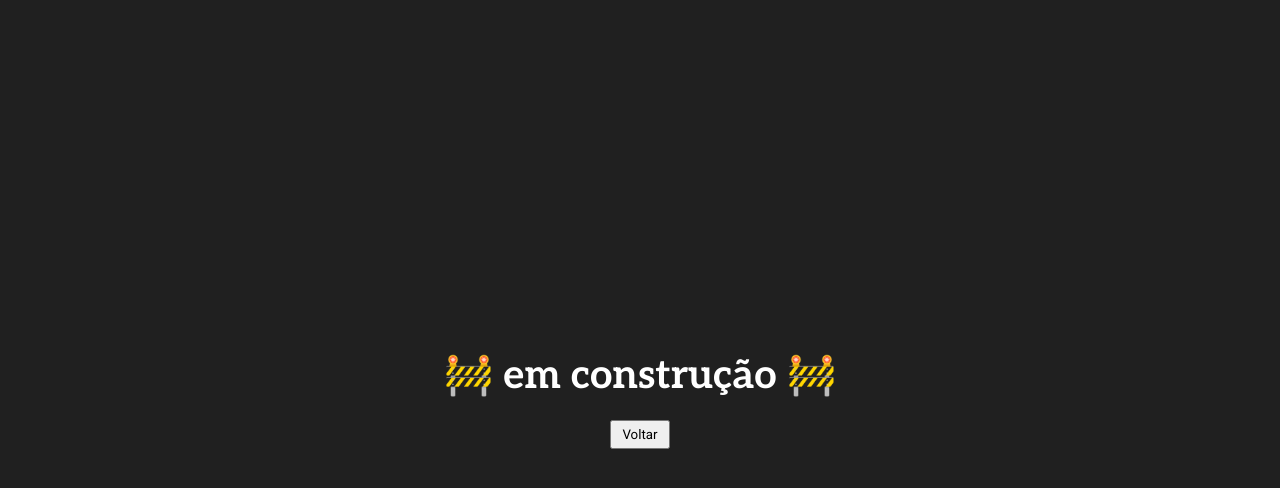
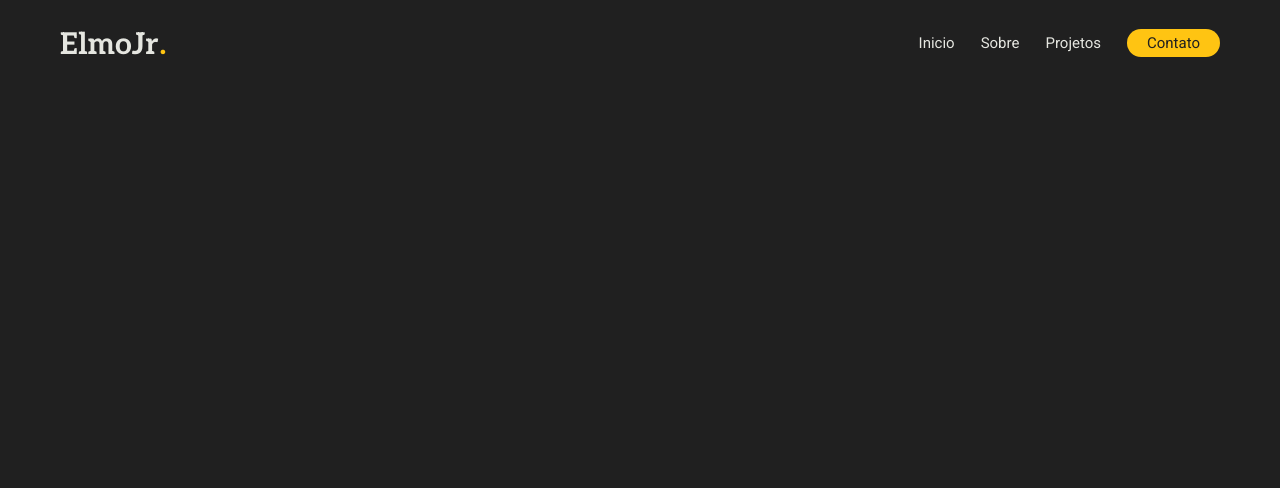
Before and after one commit to oElmoJr/elmojr.dev, a React (Create React App) app: page /portfolio in a window 1280 px wide. Shown: the top 488 px of the page. Built offline with nearby package versions, Linux system fonts and the light colour scheme.

Commit message:
create NavBar of portifólio page

```diff
--- /dev/null
+++ b/src/components/NavBar/index.tsx
@@ -0,0 +1,20 @@
+import { Container, Logo, Nav, NavItem } from "./style"
+
+import { useNavigate } from "react-router-dom"
+
+export default function NavBar() {
+
+    const navigate = useNavigate();
+
+    return (
+        <Container>
+            <Logo>ElmoJr<span>.</span></Logo>
+            <Nav>
+                <NavItem>Inicio</NavItem>
+                <NavItem>Sobre</NavItem>
+                <NavItem>Projetos</NavItem>
+                <NavItem onClick={() => navigate("/")}>Contato</NavItem>
+            </Nav>
+        </Container>
+    )
+}
--- /dev/null
+++ b/src/components/NavBar/style.ts
@@ -0,0 +1,50 @@
+import styled from "styled-components";
+
+export const Container = styled.div`
+    display: flex;
+    align-items: center;
+
+    height: 84px;
+    width: auto;
+    padding: 0 60px;
+
+`;
+
+export const Logo = styled.h3`
+    color: #E5E6E0;
+    font-family: 'Aleo';
+    font-weight: 700;
+    font-size: 30px;
+    line-height: 36px;
+
+    width: 133px;
+    height: 33px;
+
+    span {
+        color: #FFC412;
+    }
+`;
+
+export const Nav = styled.div`
+    margin-left: auto;
+`;
+
+export const NavItem = styled.a`
+    color: #E5E6E0;
+
+    font-family: 'Roboto';
+    font-weight: 500;
+    font-size: 15px;
+    line-height: 16px;
+    margin-left: 26px;
+
+    cursor: pointer;
+
+
+    :last-child {
+        color: #202020;
+        background-color: #FFC412;
+        padding: 5px 20px;
+        border-radius: 24px;
+    }
+`;
--- a/src/pages/PageLinks/styles.ts
+++ b/src/pages/PageLinks/styles.ts
@@ -5,6 +5,7 @@ export const Container = styled.div`
     flex-direction: column;
     align-items: center;
     justify-content: center;
+    margin: auto 0;
 
     height: 457px;
 `;
--- a/src/pages/Portfolio/index.tsx
+++ b/src/pages/Portfolio/index.tsx
@@ -1,16 +1,12 @@
+import NavBar from "../../components/NavBar";
 import { Container } from "./styles";
-
-import { useNavigate } from "react-router-dom"
-
 export default function Portifolio() {
 
-    const navigate = useNavigate()
     document.title = "ElmoJr | Portfolio";
 
     return (
         <Container>
-            <h1>🚧 em construção 🚧</h1>
-            <button onClick={() => navigate("/")} >Voltar</button>
+            <NavBar/>
         </Container>
     )
 }
--- a/src/pages/Portfolio/styles.ts
+++ b/src/pages/Portfolio/styles.ts
@@ -3,23 +3,4 @@ import styled from "styled-components"
 export const Container = styled.div`
     display: flex;
     flex-direction: column;
-    justify-content: center;
-    align-items: center;
-    height: 100vh;
-
-    h1 {
-        font-family: 'Aleo', serif;
-        font-style: normal;
-        font-weight: 700;
-        font-size: 40px;
-        line-height: 48px;
-        color: #FFFFFF;
-    };
-
-    button {
-        cursor: pointer;
-        margin-top: 20px;
-        padding: 5px 10px;
-    }
-
 `;
--- a/src/styles/GlobalStyles.ts
+++ b/src/styles/GlobalStyles.ts
@@ -17,8 +17,6 @@ export default createGlobalStyle`
     #root {
         display: flex;
         flex-direction: column;
-        align-items: center;
-        justify-content: center;
 
         height: 100vh;
     }
```
Also changed, not shown: src/components/NavBar/images/logo.png (added), src/components/NavBar/images/logo.svg (added).
